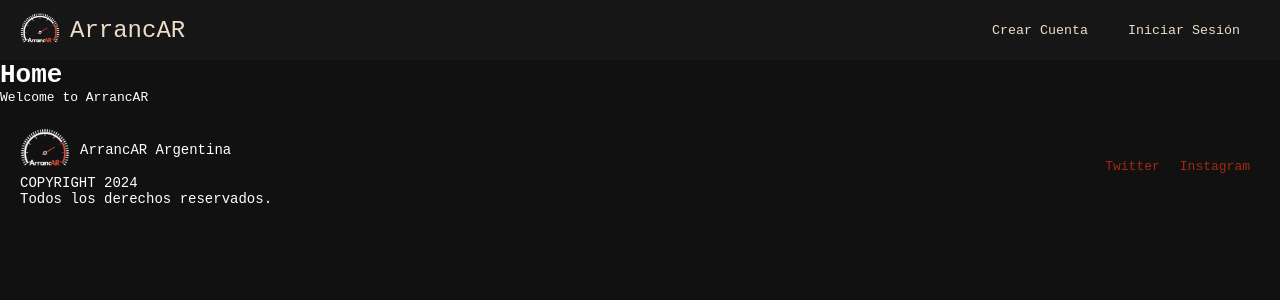
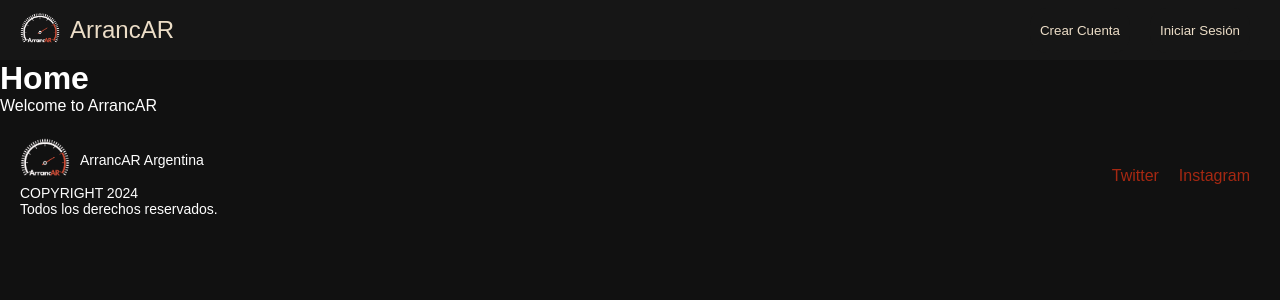
Before and after one commit to javier-pignataro/frontend, a React (Vite) app: page / in a window 1280 px wide. Shown: the top 300 px of the page. Built offline with nearby package versions, Linux system fonts and the light colour scheme.

Commit message:
actualizada la fuente de la pagina a Montserrat

```diff
--- a/src/styles/utilities/_base.scss
+++ b/src/styles/utilities/_base.scss
@@ -2,7 +2,7 @@
   margin: 0;
   padding: 0;
   box-sizing: border-box;
-  font-family: monospace;
+  font-family: $font-family;
 }
 
 body {
--- a/src/styles/utilities/_settings.scss
+++ b/src/styles/utilities/_settings.scss
@@ -17,9 +17,7 @@ $darkmode-accent-color: #a52812;
 
 
 /*   -   FONTS & SIZES   -  */
-$font-family-1: "IBM Plex Sans", sans-serif;
-$font-family-2: "IBM Plex Mono", monospace;
-$font-family-3: "IBM Plex Mono", medium;
+$font-family: "Montserrat", sans-serif;
 $font-size-0: 14px;
 $font-size-1: 15px;
 $font-size-2: 16px;
```
